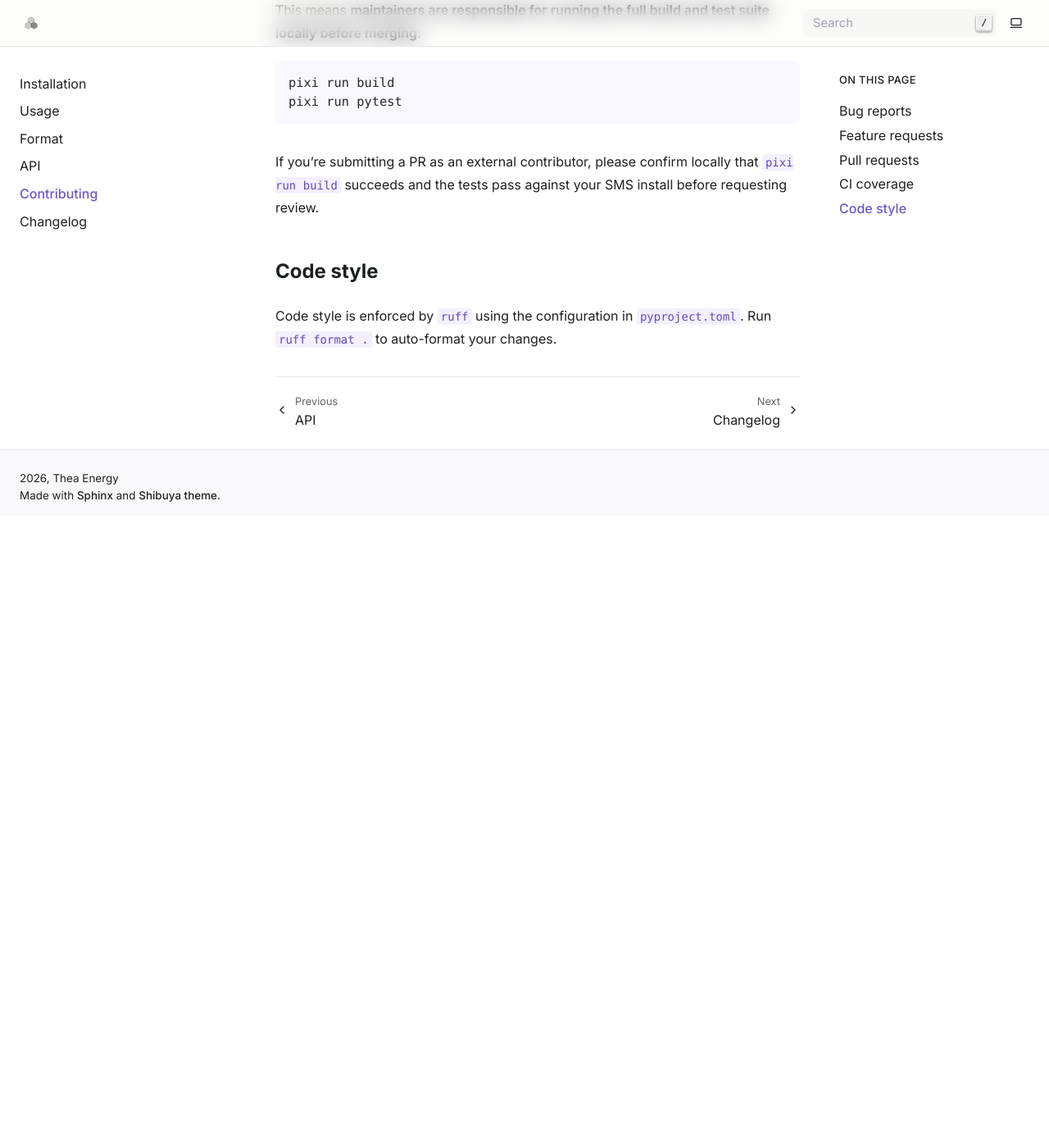
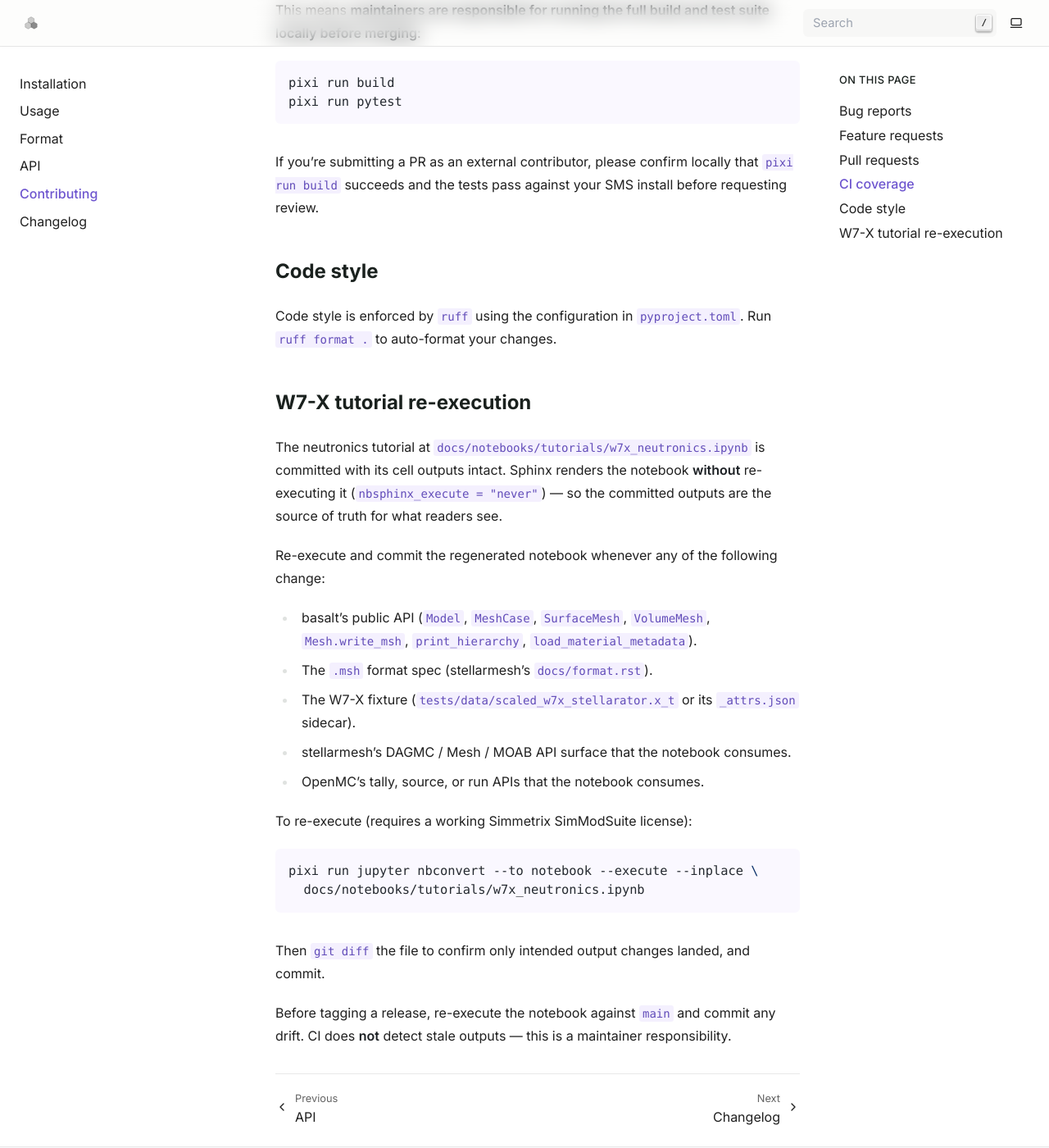
Before and after one commit to Thea-Energy/basalt, a Sphinx documentation site: the page built from docs/contributing.rst, in a window 1280 px wide and 1400 px high, scrolled down 1178 px. Shown: the whole window at 82% size. Built offline with Sphinx 7.4.7, drawn with Linux system fonts in a browser that asks for light colours; before the commit the page ends 1808 px from its top, so only the background shows below that.

Commit message:
build: wire nbsphinx for tutorial notebook rendering
Adds pyvista + matplotlib to default deps (alongside stellarmesh and
openmc already present) for tutorial-runtime rendering. Adds nbsphinx
and pandoc to the docs env so RTD can render the notebook page.

docs/conf.py registers nbsphinx with nbsphinx_execute="never" (RTD has
neither SMS nor OpenMC; committed cell outputs are the source of
truth) and nbsphinx_allow_errors=False (stored exception cells fail
the build).

docs/contributing.rst documents the re-execution discipline + the
release-time gate.

sphinx upper bound relaxed from <9 to <10 to satisfy nbsphinx's
docutils dependency (the conda solve pinned docutils==0.22.4, which
conflicts with sphinx==8.2.3's docutils<0.22 cap).

Part of NE-11 sub-project D.

```diff
--- a/docs/conf.py
+++ b/docs/conf.py
@@ -28,7 +28,15 @@ extensions = [
     "sphinx.ext.napoleon",
     "sphinx.ext.autosummary",
     "sphinx_tabs.tabs",
+    "nbsphinx",
 ]
+
+# Tutorial notebooks under docs/notebooks/ are pre-executed locally; outputs
+# are committed in the .ipynb. RTD does not have SMS or OpenMC and must not
+# re-execute. Stored exception cells fail the build (don't silently ship a
+# half-broken tutorial). See docs/contributing.rst for re-execution discipline.
+nbsphinx_execute = "never"
+nbsphinx_allow_errors = False
 top_level = "basalt"
 linkcode_blob = "head"
 linkcode_url = "https://github.com/Thea-Energy/basalt"
--- a/docs/contributing.rst
+++ b/docs/contributing.rst
@@ -64,3 +64,40 @@ Code style
 
 Code style is enforced by ``ruff`` using the configuration in
 ``pyproject.toml``. Run ``ruff format .`` to auto-format your changes.
+
+--------------------------
+W7-X tutorial re-execution
+--------------------------
+
+The neutronics tutorial at
+``docs/notebooks/tutorials/w7x_neutronics.ipynb`` is committed with its
+cell outputs intact. Sphinx renders the notebook **without** re-executing
+it (``nbsphinx_execute = "never"``) — so the committed outputs are the
+source of truth for what readers see.
+
+Re-execute and commit the regenerated notebook whenever any of the
+following change:
+
+* basalt's public API (``Model``, ``MeshCase``, ``SurfaceMesh``,
+  ``VolumeMesh``, ``Mesh.write_msh``, ``print_hierarchy``,
+  ``load_material_metadata``).
+* The ``.msh`` format spec (stellarmesh's ``docs/format.rst``).
+* The W7-X fixture (``tests/data/scaled_w7x_stellarator.x_t`` or its
+  ``_attrs.json`` sidecar).
+* stellarmesh's DAGMC / Mesh / MOAB API surface that the notebook
+  consumes.
+* OpenMC's tally, source, or run APIs that the notebook consumes.
+
+To re-execute (requires a working Simmetrix SimModSuite license):
+
+.. code:: sh
+
+   pixi run jupyter nbconvert --to notebook --execute --inplace \
+     docs/notebooks/tutorials/w7x_neutronics.ipynb
+
+Then ``git diff`` the file to confirm only intended output changes
+landed, and commit.
+
+Before tagging a release, re-execute the notebook against ``main`` and
+commit any drift. CI does **not** detect stale outputs — this is a
+maintainer responsibility.
```
Also changed, not shown: pixi.toml (+11 -1 lines), 1 other file.
